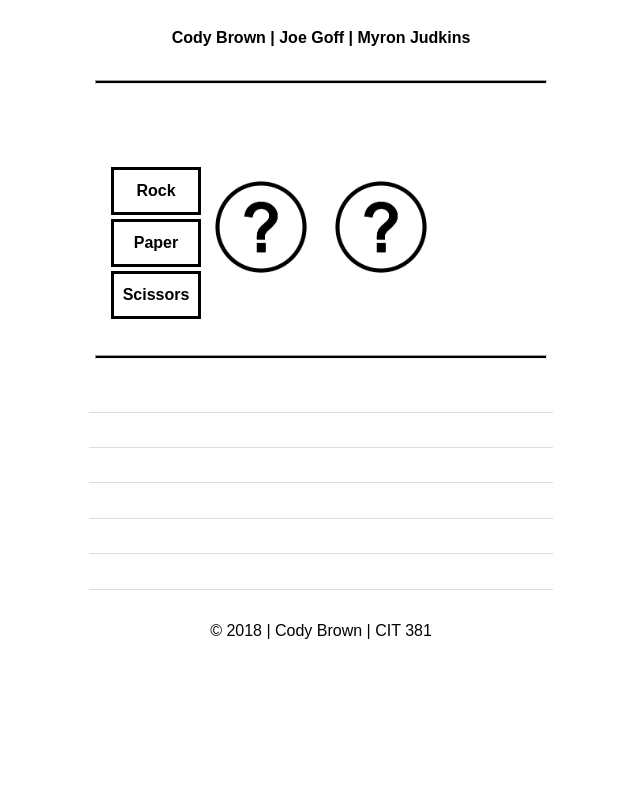
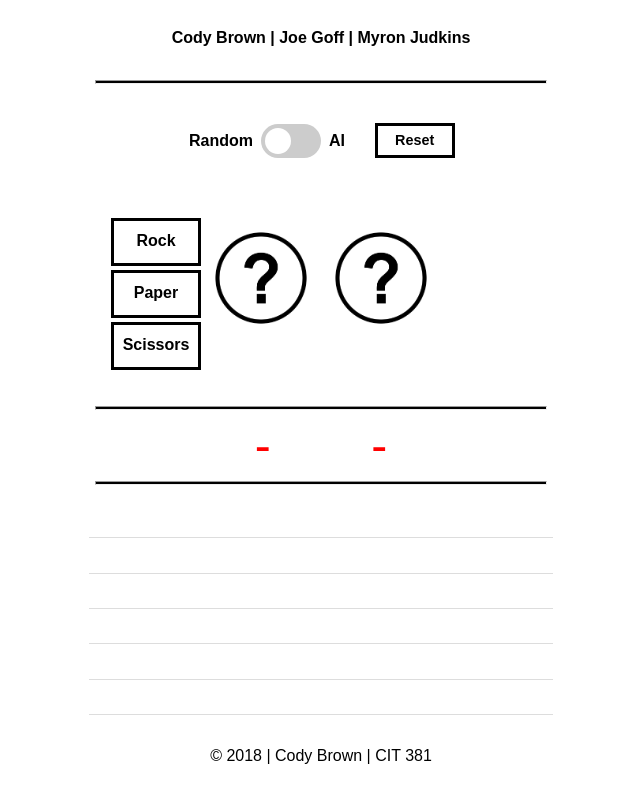
Before and after one commit to brown-cody/GameTheory, a plain HTML site: page index.html in a window 1280 px wide. Shown: the part 61-859 px from the top of the page, without its empty margins (319-959 px from the left). Before the commit the page ends 800 px from the top, so only its background shows below. Drawn offline with Linux system fonts and the light colour scheme.

Commit message:
Score tracking, Reset, Mode toggle

```diff
--- a/index.html
+++ b/index.html
@@ -24,9 +24,18 @@
     <h1>Rock | Paper | Scissors</h1>
     <h2>Cody Brown | Joe Goff | Myron Judkins</h2>
 
+    <hr>
 
-
-    <hr>
+    <!-- Rounded switch -->
+    <div class="gameControl">
+        <div>Random</div>
+        <label class="switch">
+            <input type="checkbox" id="aiCheck" onClick="resetGame()">
+            <span class="slider round"></span>
+        </label>
+        <div>AI</div>
+        <button id="resetButton" onclick="resetGame()">Reset</button>
+    </div>
 
     <div class="result" id="result">RESULT</div>
 
@@ -41,8 +50,8 @@
             <button onclick="playerThrow('Paper')">Paper</button>
             <button onclick="playerThrow('Scissors')">Scissors</button>
         </div>
+
     </div>
-
     <div class="gameColumn">
         <div class="aiMove">
             <div class="aiMoveContain">
@@ -51,9 +60,16 @@
             </div>
 
         </div>
+
     </div>
 
-    <hr>
+    <hr id="scoreTop">
+    <div class="score">
+        <span id="playerScore">-</span>
+
+        <span id="aiScore">-</span>
+    </div>
+    <hr id="scoreBottom">
 
     <table>
         <tr id="rowh">
--- a/rps.js
+++ b/rps.js
@@ -7,6 +7,35 @@ var winner;
 var setMove;
 var moves = [];
 var arraySize;
+var playerScore = 0;
+var aiScore = 0;
+
+function resetGame() {
+    document.getElementById("playerMoveText").style = "visibility:hidden;";
+    document.getElementById("playerMoveImage").src = 'images/unknown.png';
+    document.getElementById("aiMoveText").style = "visibility:hidden;";
+    document.getElementById("aiMoveImage").src = 'images/unknown.png';
+    document.getElementById("rowh").style = "visibility:hidden;";
+    document.getElementById("result").style = "visibility:hidden;";
+    document.getElementById("playerScore").innerHTML = "-";
+    document.getElementById("aiScore").innerHTML = "-";
+
+    var i;
+    for (i = 0; i < moves.length; i++) {
+        document.getElementById("row" + i).style = "visibility:hidden;";
+    }
+
+    playerMove = null;
+    aiMove = null;
+    aiMoveInt = null;
+    result = null;
+    winner = null;
+    setMove = null;
+    moves = [];
+    arraySize = null;
+    playerScore = 0;
+    aiScore = 0;
+}
 
 function playerThrow(move) {
 
@@ -21,7 +50,14 @@ function playerThrow(move) {
 
 function aiThrow() {
 
-    aiMoveInt = Math.floor(Math.random() * 3); // randomly chooses a 0, 1, or 2
+    if (document.getElementById("aiCheck").checked == true) {
+        result = "ERROR: AI Not Implemented."
+        document.getElementById("result").innerHTML = result;
+        document.getElementById("result").style = "visibility:visible;";
+        return;
+    } else {
+        aiMoveInt = Math.floor(Math.random() * 3); // randomly chooses a 0, 1, or 2
+    }
 
     switch (aiMoveInt) {
         case 0:
@@ -73,8 +109,16 @@ function getResult() {
         winner = "Tie";
     }
 
+    if (winner === "Player") {
+        playerScore++;
+        document.getElementById("playerScore").innerHTML = playerScore;
+    } else if (winner === "AI") {
+        aiScore++;
+        document.getElementById("aiScore").innerHTML = aiScore;
+    }
+
     document.getElementById("result").innerHTML = result;
-    document.getElementById("result").style = "visibility:visible;"
+    document.getElementById("result").style = "visibility:visible;";
 
     setResult();
 }
--- a/style.css
+++ b/style.css
@@ -25,6 +25,14 @@ hr {
     clear:both;
 }
 
+#scoreTop {
+    margin-bottom: .5em;
+}
+
+#scoreBottom {
+    margin-top: .5em;
+}
+
 .gameColumn {
     width:50%;
     float:left;
@@ -47,7 +55,29 @@ hr {
     float:right;
 }
 
-.playerMove button {
+
+
+#resetButton {
+    float:left;
+    height:35px;
+    width:80px;
+    background:white;
+    border:solid black 3px;
+    margin:.5em 0em .5em 1.5em;
+    font-weight: bold;
+    font-size:.9em;
+}
+
+#resetButton:hover {
+    background:#dddddd;
+}
+
+#resetButton:active {
+    background:gray;
+    color:white;
+}
+
+button {
     float:right;
     height:35px;
     width:80px;
@@ -58,11 +88,11 @@ hr {
     font-size:.9em;
 }
 
-.playerMove button:hover {
+button:hover {
     background:#dddddd;
 }
 
-.playerMove button:active {
+button:active {
     background:gray;
     color:white;
 }
@@ -91,6 +121,7 @@ hr {
 }
 
 .result {
+    clear:both;
     text-align: center;
     color:red;
     font-weight:bold;
@@ -98,6 +129,20 @@ hr {
     margin-bottom:1em;
     visibility:hidden;
 }
+
+.score {
+    width:20em;
+    display:block;
+    margin:auto;
+    text-align: center;
+}
+
+#playerScore, #aiScore {
+    color:red;
+    font-size: 2em;
+    margin:0 1em;
+}
+
 
 table {
     margin:auto;
@@ -117,6 +162,89 @@ td {
     border-bottom:1px solid #ddd;
     padding:.5em;
     text-align: center;
+}
+
+.gameControl {
+    display:block;
+    width:280px;
+    margin:auto;
+}
+
+.gameControl div {
+    float:left;
+    font-weight:bold;
+    margin:1em .5em;
+}
+
+.gameControl label {
+    float:left;
+    margin:.5em 0;
+}
+
+
+
+
+/* The switch - the box around the slider */
+.switch {
+  position: relative;
+  display: inline-block;
+  width: 60px;
+  height: 34px;
+}
+
+/* Hide default HTML checkbox */
+.switch input {
+  opacity: 0;
+  width: 0;
+  height: 0;
+}
+
+/* The slider */
+.slider {
+  position: absolute;
+  cursor: pointer;
+  top: 0;
+  left: 0;
+  right: 0;
+  bottom: 0;
+  background-color: #ccc;
+  -webkit-transition: .4s;
+  transition: .4s;
+}
+
+.slider:before {
+  position: absolute;
+  content: "";
+  height: 26px;
+  width: 26px;
+  left: 4px;
+  bottom: 4px;
+  background-color: white;
+  -webkit-transition: .4s;
+  transition: .4s;
+}
+
+input:checked + .slider {
+  background-color: #2196F3;
+}
+
+input:focus + .slider {
+  box-shadow: 0 0 1px #2196F3;
+}
+
+input:checked + .slider:before {
+  -webkit-transform: translateX(26px);
+  -ms-transform: translateX(26px);
+  transform: translateX(26px);
+}
+
+/* Rounded sliders */
+.slider.round {
+  border-radius: 34px;
+}
+
+.slider.round:before {
+  border-radius: 50%;
 }
 
 @media only screen and (min-width: 450px) {
@@ -142,7 +270,6 @@ td {
         margin-bottom:2em;
     }
 
-
     .playerMove {
         width:210px;
     }
@@ -156,7 +283,7 @@ td {
         height:120px;
     }
 
-    .playerMove button {
+    button {
         height:48px;
         width:90px;
         padding:default;
@@ -176,6 +303,11 @@ td {
         height:120px;
     }
 
+    #playerScore, #aiScore {
+        font-size: 3em;
+        margin:0 1em;
+    }
+
     td {
         width:100px;
 
```
